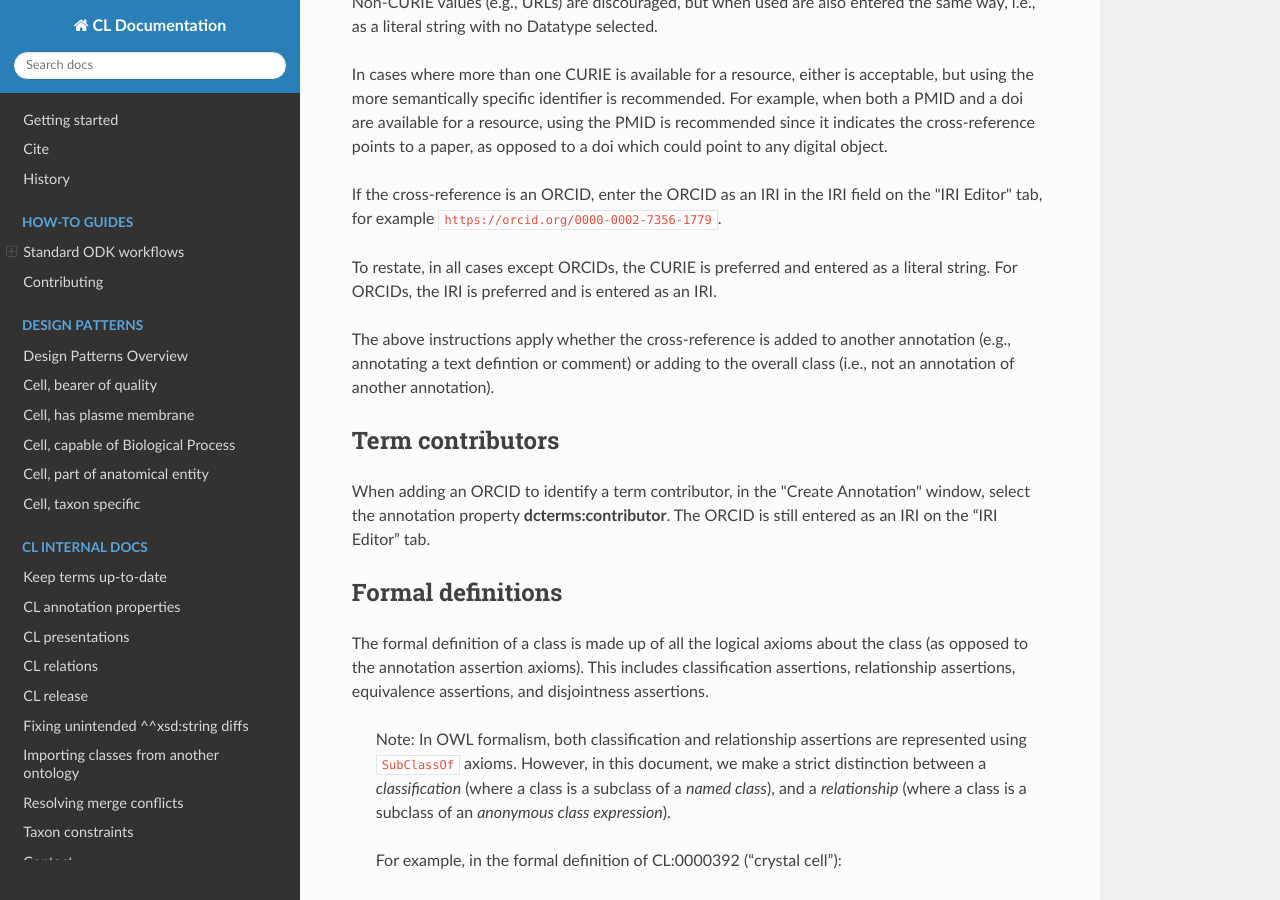
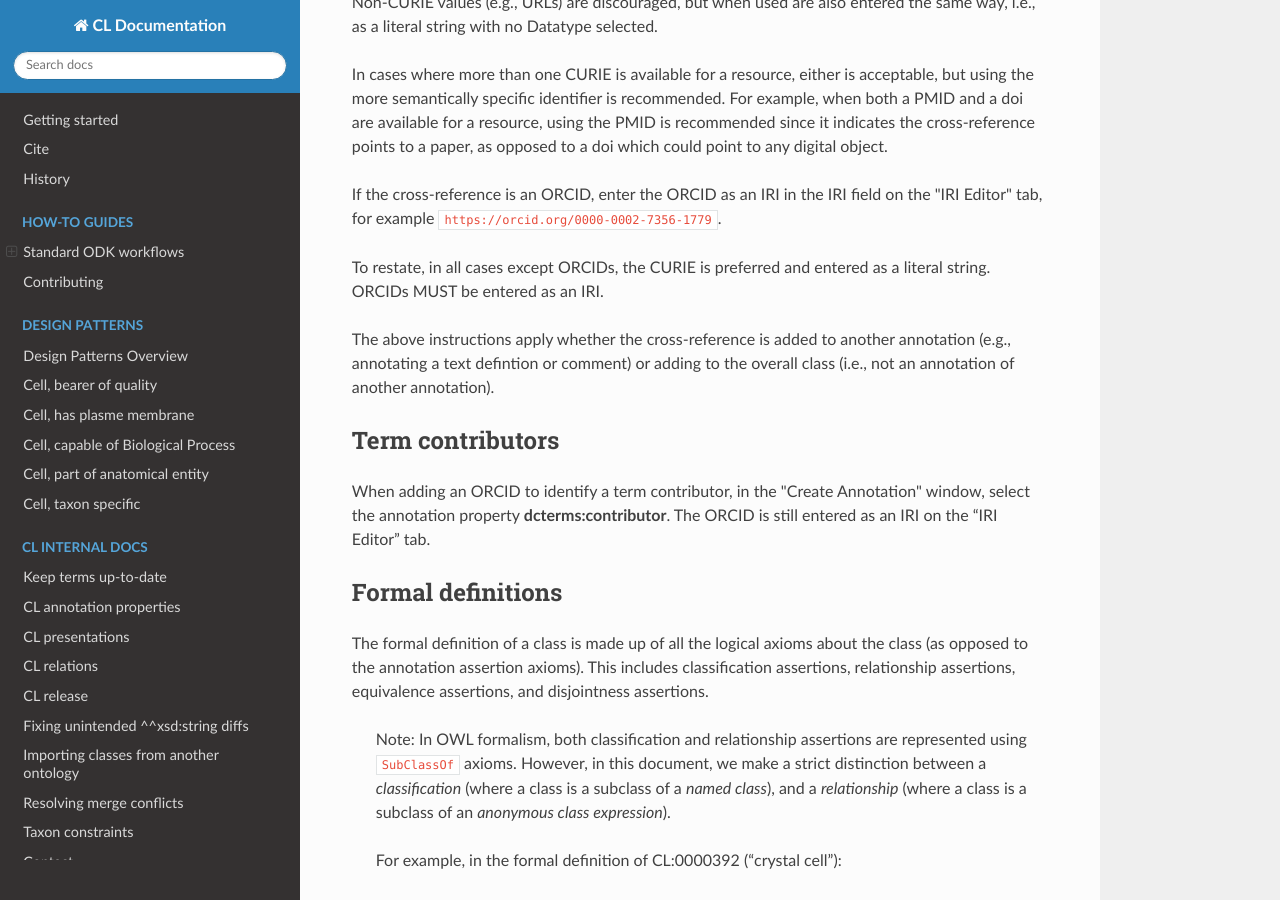
Before and after one commit to obophenotype/cell-ontology, an MkDocs documentation site: the page built from docs/editing_guidelines.md, in a window 1280 px wide and 900 px high, scrolled down 4700 px. Built offline with MkDocs 1.6.1, drawn with Linux system fonts in a browser that asks for light colours; nearby versions of some CDN libraries.

Commit message:
Update docs/editing_guidelines.md
Co-authored-by: Nico Matentzoglu <nicolas.matentzoglu@gmail.com>

```diff
--- a/docs/editing_guidelines.md
+++ b/docs/editing_guidelines.md
@@ -102,7 +102,7 @@ In cases where more than one CURIE is available for a resource, either is accept
 
 If the cross-reference is an ORCID, enter the ORCID as an IRI in the IRI field on the "IRI Editor" tab, for example `https://orcid.org/0000-0002-7356-1779`.
 
-To restate, in all cases except ORCIDs, the CURIE is preferred and entered as a literal string. For ORCIDs, the IRI is preferred and is entered as an IRI.
+To restate, in all cases except ORCIDs, the CURIE is preferred and entered as a literal string. ORCIDs MUST be entered as an IRI.
 
 The above instructions apply whether the cross-reference is added to another annotation (e.g., annotating a text defintion or comment) or adding to the overall class (i.e., not an annotation of another annotation).
 
```
